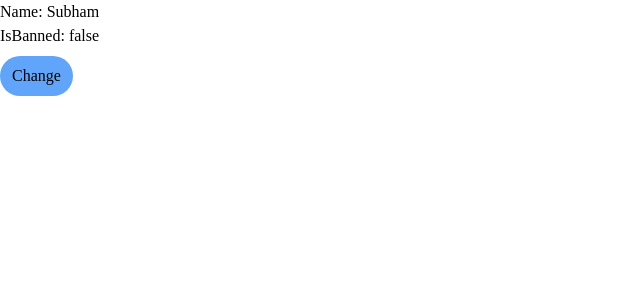
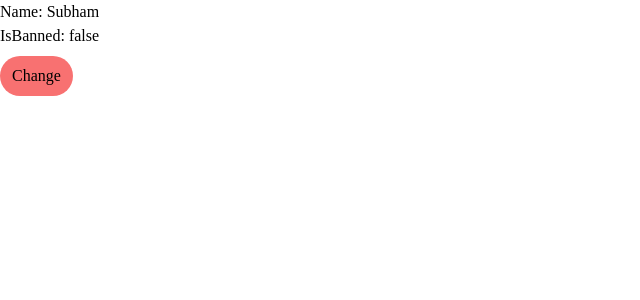
Before and after one commit to SGsubuuu-2322/React_Trial, a React (Vite) app: page / in a window 1280 px wide. Shown: the top 300 px of the page, without its empty margins (0-640 px from the left). Built offline with nearby package versions, Linux system fonts and the light colour scheme.

Commit message:
Added and learned the concepts for useState and BTS of useState()...

```diff
--- a/src/components/UseState.jsx
+++ b/src/components/UseState.jsx
@@ -1,15 +1,22 @@
-import React, { useState } from 'react'
+import React, { useState } from "react";
 
 function UseState() {
-    const [val, setVal] = useState({name: "Subham", isBanned: false});
+  const [val, setVal] = useState({ name: "Subham", isBanned: false });
   return (
     <div>
-        <h1>Name: {val.name}</h1>
-        <h2>IsBanned: {val.isBanned.toString()}</h2>
+      <h1>Name: {val.name}</h1>
+      <h2>IsBanned: {val.isBanned.toString()}</h2>
 
-        <button onClick={()=> setVal({...val, isBanned: !val.isBanned})} className='px-3 py-2 mt-2 bg-blue-400 rounded-full'>Change</button>
+      <button
+        onClick={() => setVal({ ...val, isBanned: !val.isBanned })}
+        className={`px-3 py-2 mt-2 ${
+          val.isBanned ? "bg-blue-400" : "bg-red-400"
+        } rounded-full`}
+      >
+        Change
+      </button>
     </div>
-  )
+  );
 }
 
-export default UseState
+export default UseState;
```
